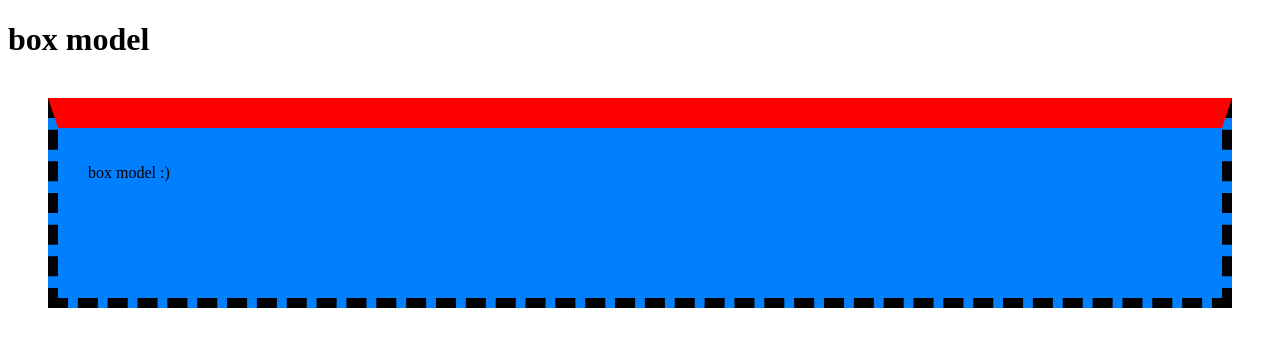
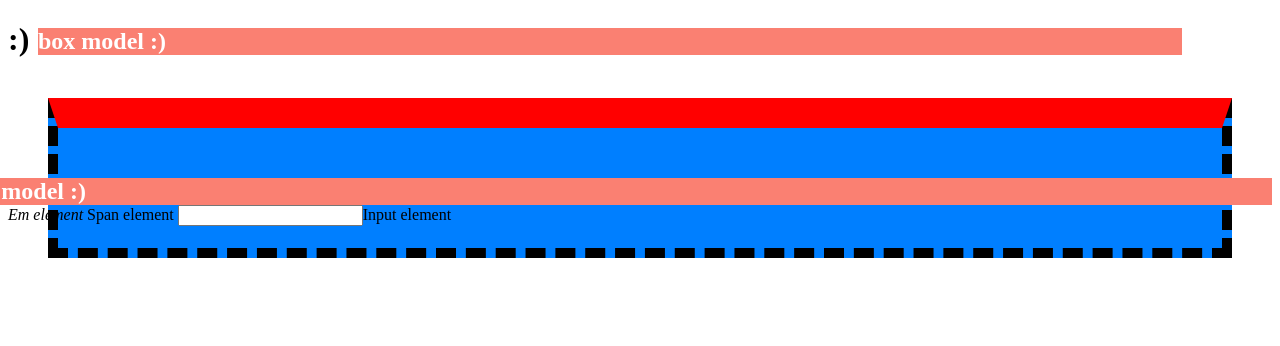
Before and after one commit to Toasty23/tardog.github.io, a plain HTML site: page box.html in a window 1280 px wide. Drawn offline with Linux system fonts and the light colour scheme.

Commit message:
box ja tehtävä

```diff
--- a/box.html
+++ b/box.html
@@ -2,10 +2,17 @@
 <html>
 <head>
 <link rel="stylesheet" href="css/box.css">
-<title>Box-model</title>
+<title>box model</title>
 </head>
 <body>
-<h1> box model</h1>
+<h1> :)</h1>
 <div class="box">
-<p> box model :)</p>
+<h2 class="h2"> box model :)</h2>
 </div>
+
+<div class="boxx">
+<h2 class="h2"> box model :)</h2>
+<em>Em element</em>
+<span>Span element</span>
+<input type="text">Input element</input>
+</body>
--- a/css/box.css
+++ b/css/box.css
@@ -13,8 +13,14 @@
 	border-top-width: 30px;
 	border-top-color: red;
 	box-sizing: border-box;
+
 }
 
+
 h2{
-	background: white;
+	font-size: 60px
+	margin: 0;
+	color: white;
+	background-color: #FA8072;
+	margin: -120px 0 0 -50px;
 }
```
Also changed, not shown: 1 other file.
